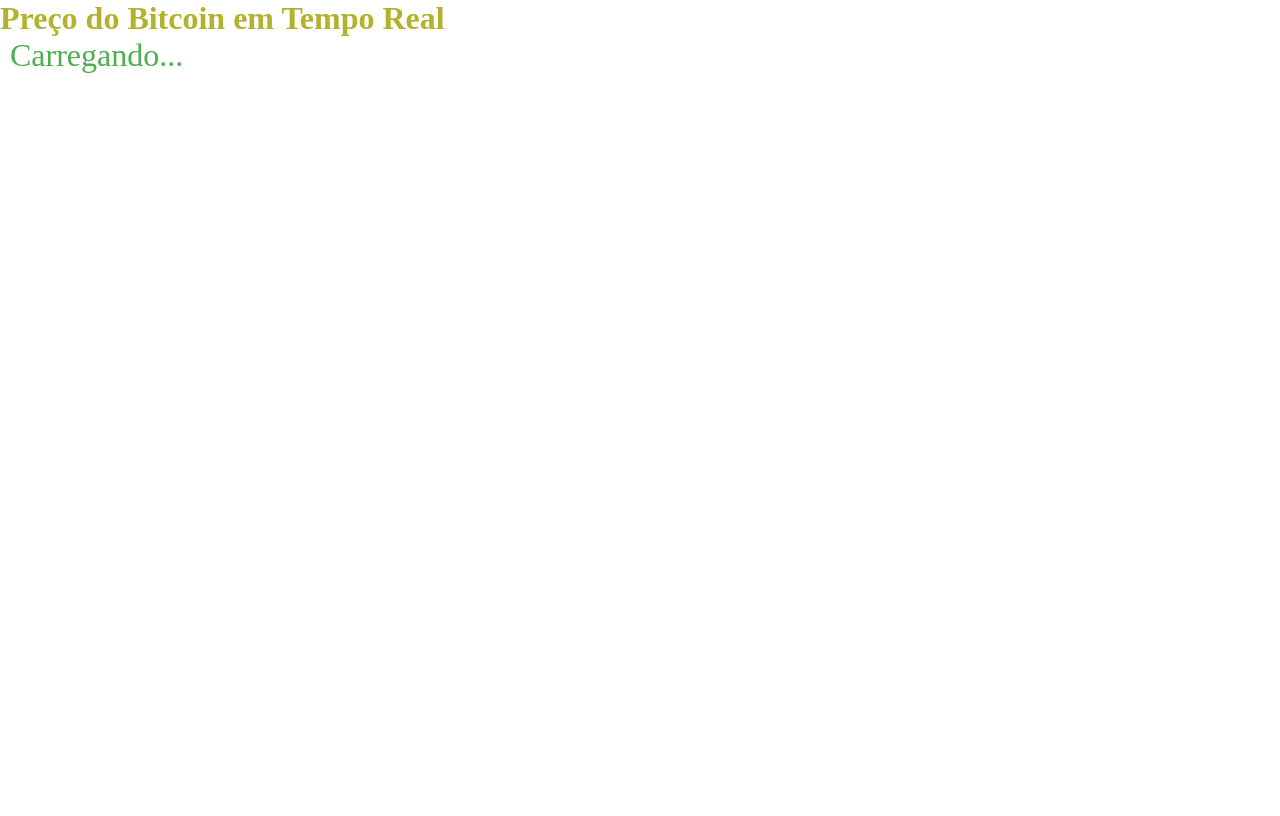
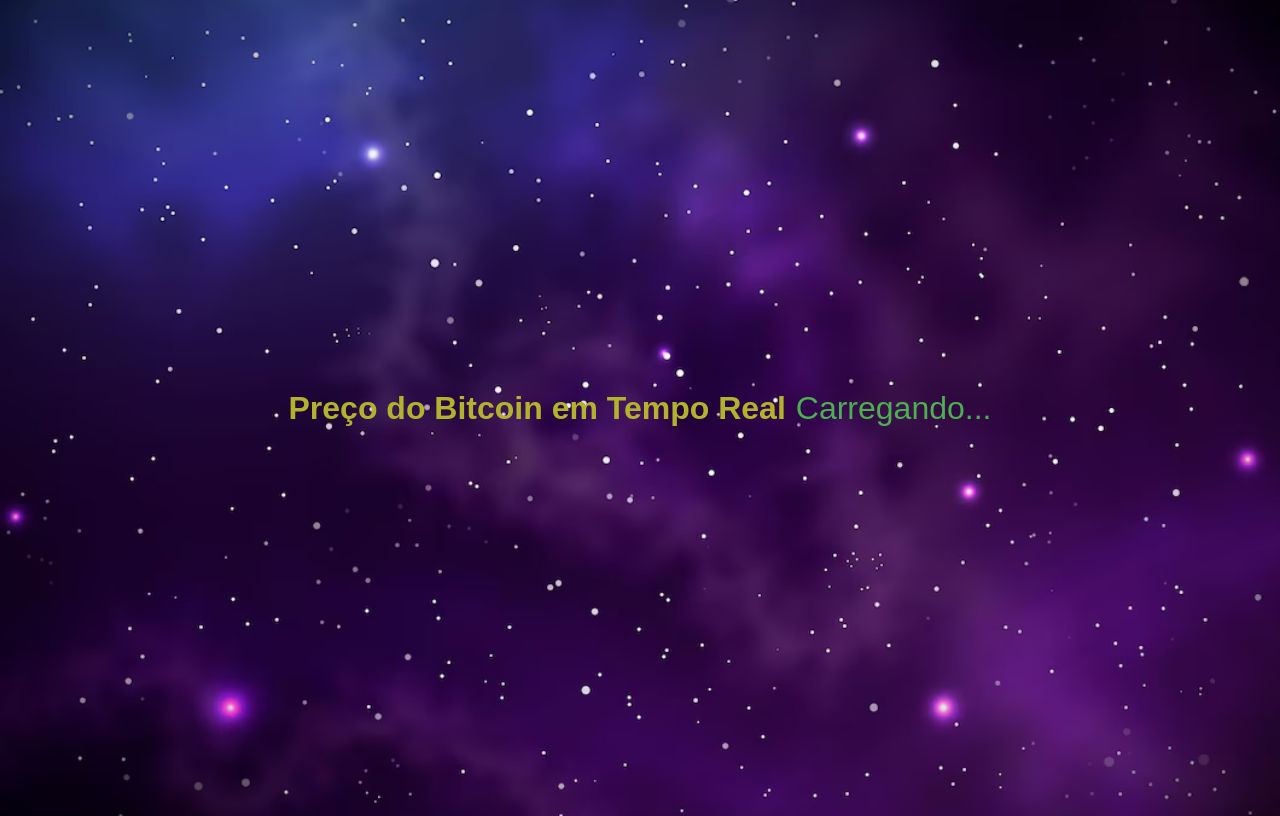
Before and after one commit to CassAssump/dashboard, a Flask app: page / in a window 1280 px wide. Before the commit the page ends 73 px from the top, so only its background shows below. Run offline with Flask 3, Linux system fonts and the light colour scheme; some libraries are stand-ins or nearby versions.

Commit message:
hmtl erro

```diff
--- a/templates/index.html
+++ b/templates/index.html
@@ -7,7 +7,7 @@
     <title>Real-Time Dashboard</title>
     <link rel="stylesheet" href="{{ url_for('static', filename='style.css') }}">
 </head>
-<body class="apresentacao__texto">
+<body class="apresentacao">
     <h1 class="apresentacao__texto">Preço do Bitcoin em Tempo Real</h1>
     <div id="price">Carregando...</div>
 
```
